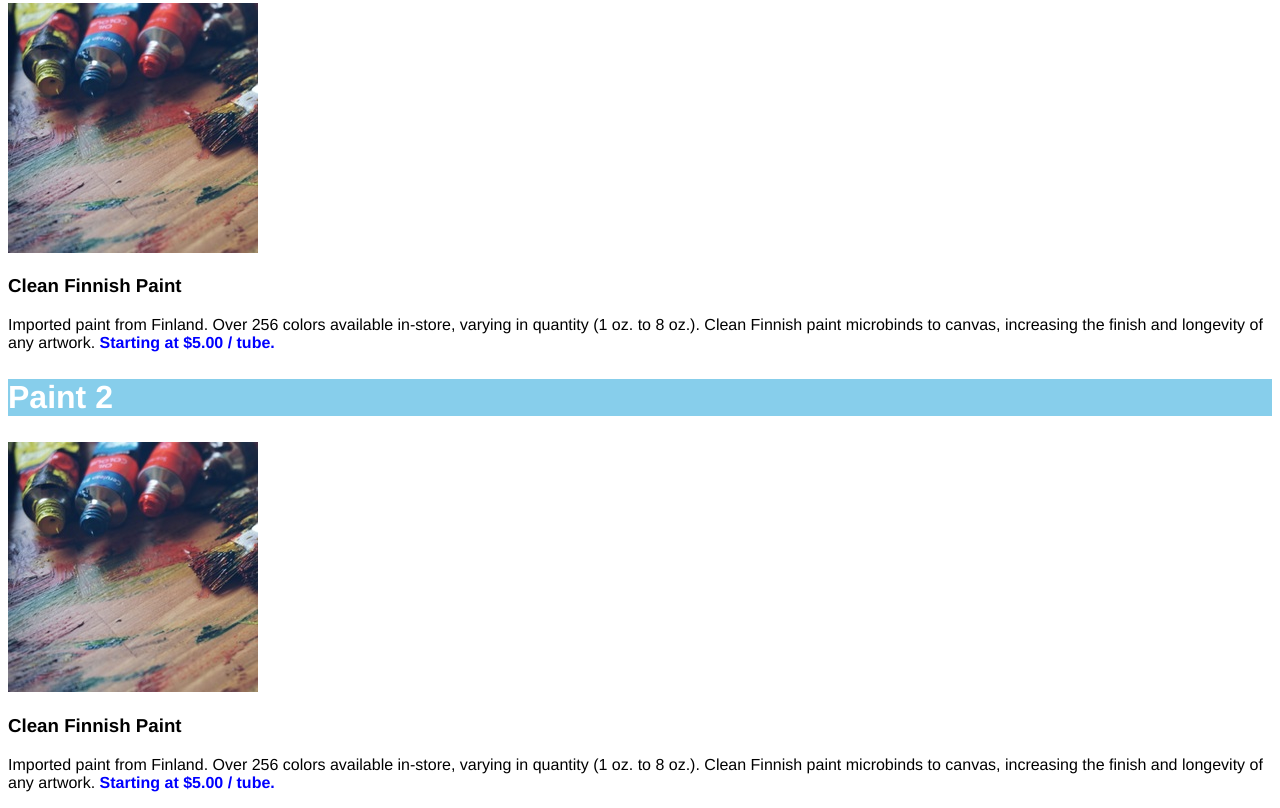
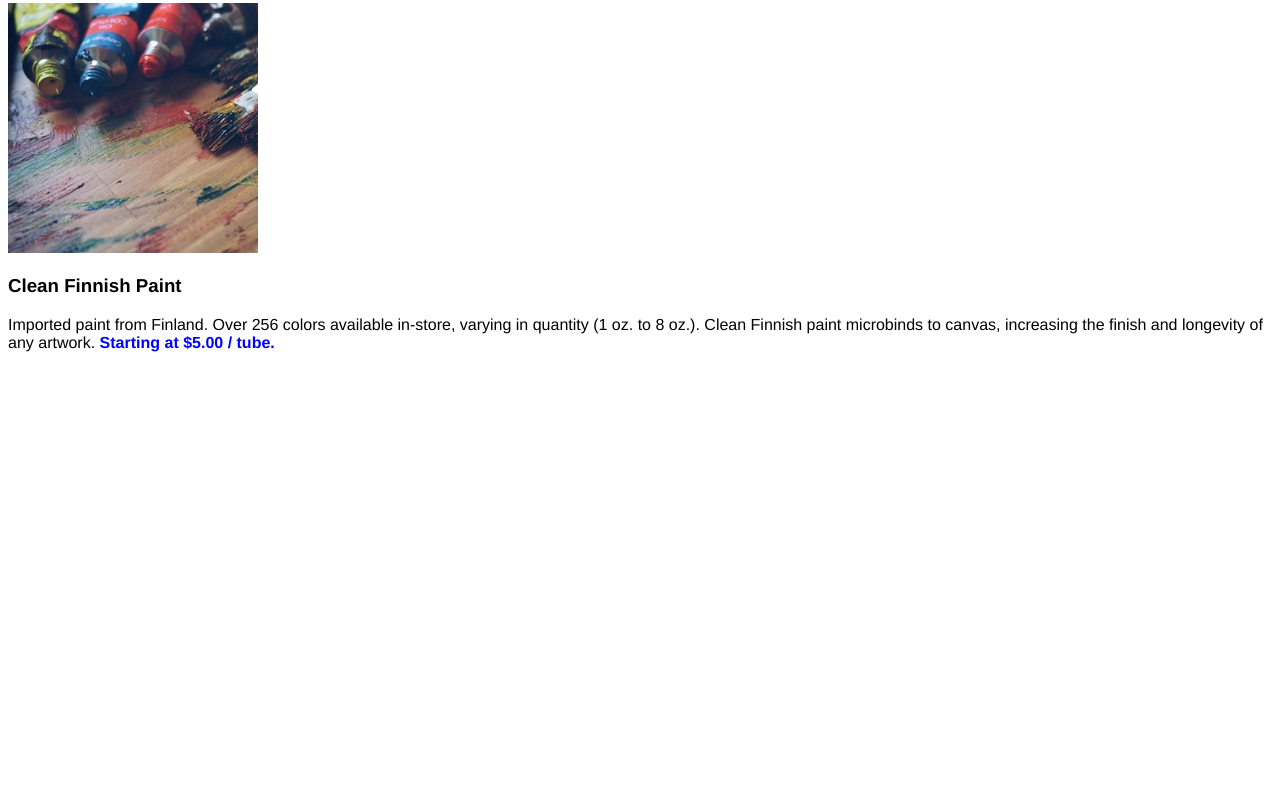
Before and after one commit to MissRach89/dasmoto, a plain HTML site: page index.html in a window 1280 px wide. Shown: the part 1153-1961 px from the top of the page. After the commit the page ends 1521 px from the top, so only its background shows below. Drawn offline with Linux system fonts and the light colour scheme.

Commit message:
Undo changes

```diff
--- a/index.html
+++ b/index.html
@@ -35,13 +35,5 @@
     <p>Imported paint from Finland. Over 256 colors available in-store, varying in quantity (1 oz. to 8 oz.). Clean Finnish paint microbinds to canvas, increasing the finish and longevity of any artwork. <span class="cost">Starting at $5.00 / tube.</span></p>
   </div>
 
-  <!-- Store listing for paint -->
-  <div class="item">
-    <h2 id=paint>Paint 2</h2>
-    <img src="./resources/img/finnish.jpeg" alt="Paint tubes of clean finnish paint"/>
-    <h3>Clean Finnish Paint</h3>
-    <p>Imported paint from Finland. Over 256 colors available in-store, varying in quantity (1 oz. to 8 oz.). Clean Finnish paint microbinds to canvas, increasing the finish and longevity of any artwork. <span class="cost">Starting at $5.00 / tube.</span></p>
-  </div>
-
   </body>
 </html>
```
